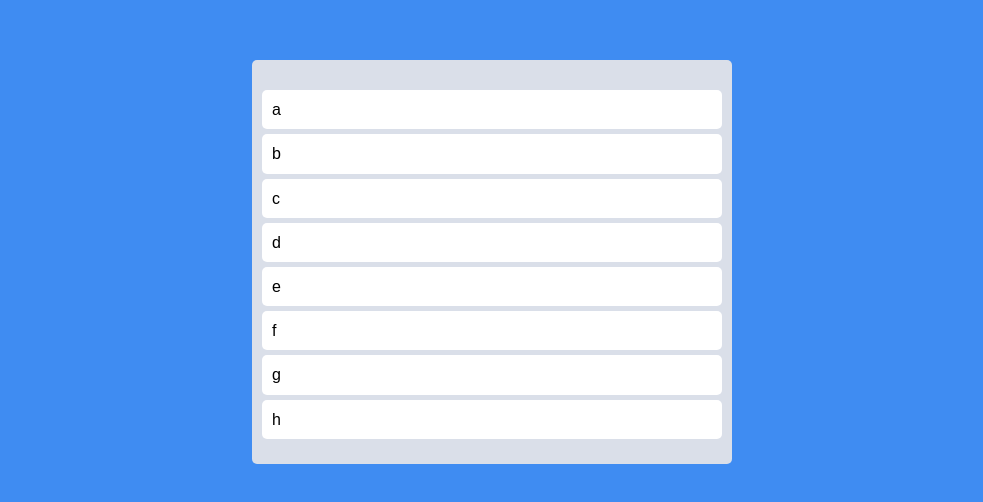
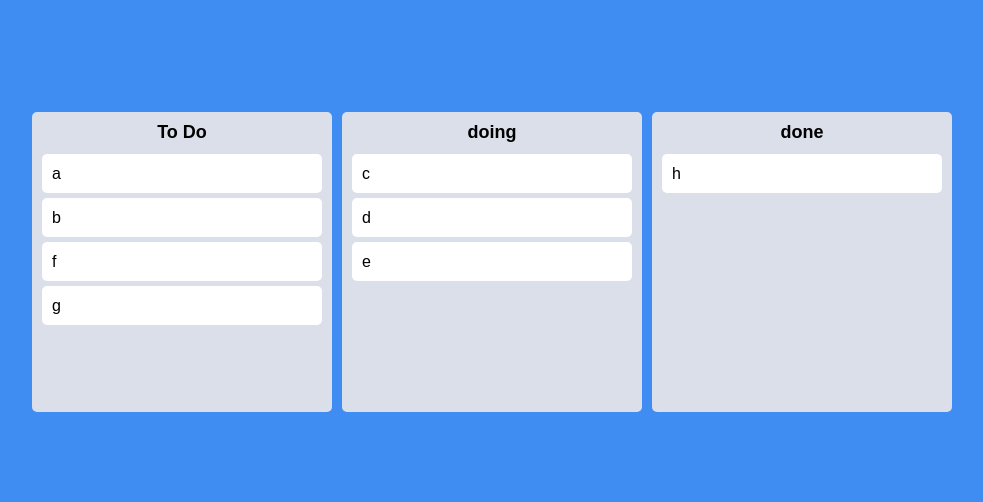
Before and after one commit to netkro-0706/nomad-react-three_todolist-kanban, a React (Create React App) app: page / in a window 1280 px wide. Shown: the part 138-640 px from the top of the page, without its empty margins (148-1131 px from the left). Built offline with nearby package versions, Linux system fonts and the light colour scheme.

Commit message:
fix: add css, can moving in box

```diff
--- a/src/App.tsx
+++ b/src/App.tsx
@@ -1,14 +1,13 @@
-import { DragDropContext, Droppable } from "react-beautiful-dnd";
+import { DragDropContext } from "react-beautiful-dnd";
 import styled from "styled-components";
 import { toDoState } from "./state";
 import { useRecoilState } from "recoil";
 import { DropResult } from "react-beautiful-dnd";
-import DraggableCard from "./Components/DraggableCard";
+import Board from "./Components/Board";
 
 const Wrapper = styled.div`
   display: flex;
-  max-width: 480px;
-  width: 100%;
+  width: 100vw;
   margin: 0 auto;
   justify-content: center;
   align-items: center;
@@ -16,45 +15,39 @@ const Wrapper = styled.div`
 `;
 
 const Boards = styled.div`
-  display: grid;
+  display: flex;
+  justify-content: center;
+  align-items: flex-start;
   width: 100%;
-  grid-template-columns: repeat(1, 1fr);
-`;
-
-const Board = styled.div`
-  padding: 20px 10px;
-  padding-top: 30px;
-  background-color: ${(props) => props.theme.boardColor};
-  border-radius: 5px;
-  min-height: 200px;
+  gap: 10px;
 `;
 
 function App() {
   const [toDos, setToDos] = useRecoilState(toDoState);
-  const onDragEnd = ({ draggableId, destination, source }: DropResult) => {
-    if (!destination) return;
-    setToDos((oldToDos) => {
-      const toDosCopy = [...oldToDos];
-      toDosCopy.splice(source.index, 1);
-      toDosCopy.splice(destination?.index, 0, draggableId);
-      return toDosCopy;
-    });
+  const onDragEnd = (info: DropResult) => {
+    console.log(info);
+    const { destination, draggableId, source } = info;
+    if (destination?.droppableId === source.droppableId) {
+      //same board movement.
+      setToDos((allBoards) => {
+        const boardCopy = [...allBoards[source.droppableId]];
+        boardCopy.splice(source.index, 1);
+        boardCopy.splice(destination?.index, 0, draggableId);
+        return {
+          ...allBoards,
+          [source.droppableId]: boardCopy,
+        };
+      });
+    }
   };
 
   return (
     <DragDropContext onDragEnd={onDragEnd}>
       <Wrapper>
         <Boards>
-          <Droppable droppableId="one">
-            {(magic) => (
-              <Board ref={magic.innerRef} {...magic.droppableProps}>
-                {toDos.map((toDo, index) => (
-                  <DraggableCard key={toDo} index={index} toDo={toDo} />
-                ))}
-                {magic.placeholder}
-              </Board>
-            )}
-          </Droppable>
+          {Object.keys(toDos).map((boardId) => (
+            <Board boardId={boardId} key={boardId} toDos={toDos[boardId]} />
+          ))}
         </Boards>
       </Wrapper>
     </DragDropContext>
--- a/src/state.tsx
+++ b/src/state.tsx
@@ -1,6 +1,14 @@
 import { atom } from "recoil";
 
-export const toDoState = atom({
+interface IToDoState {
+  [key: string]: string[];
+}
+
+export const toDoState = atom<IToDoState>({
   key: "toDo",
-  default: ["a", "b", "c", "d", "e", "f", "g", "h"],
+  default: {
+    "To Do": ["a", "b", "f", "g"],
+    doing: ["c", "d", "e"],
+    done: ["h"],
+  },
 });
```
